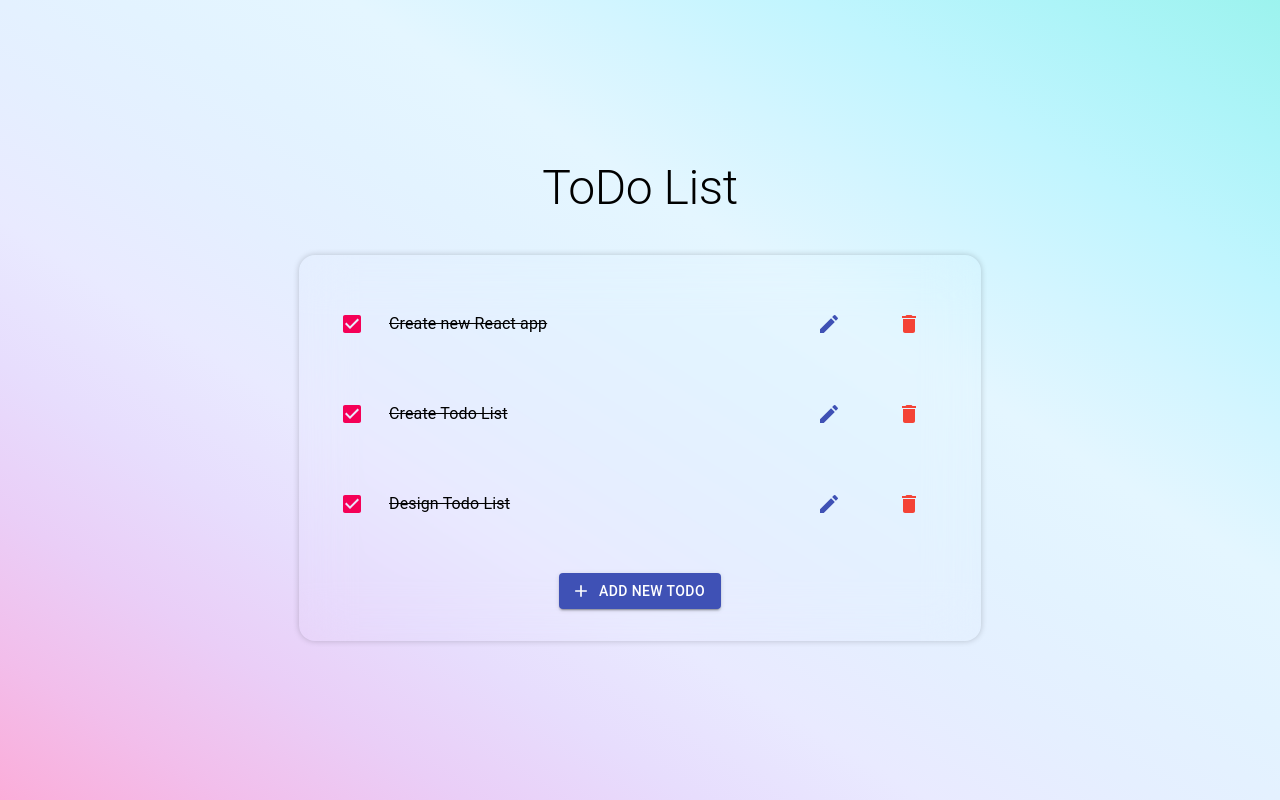
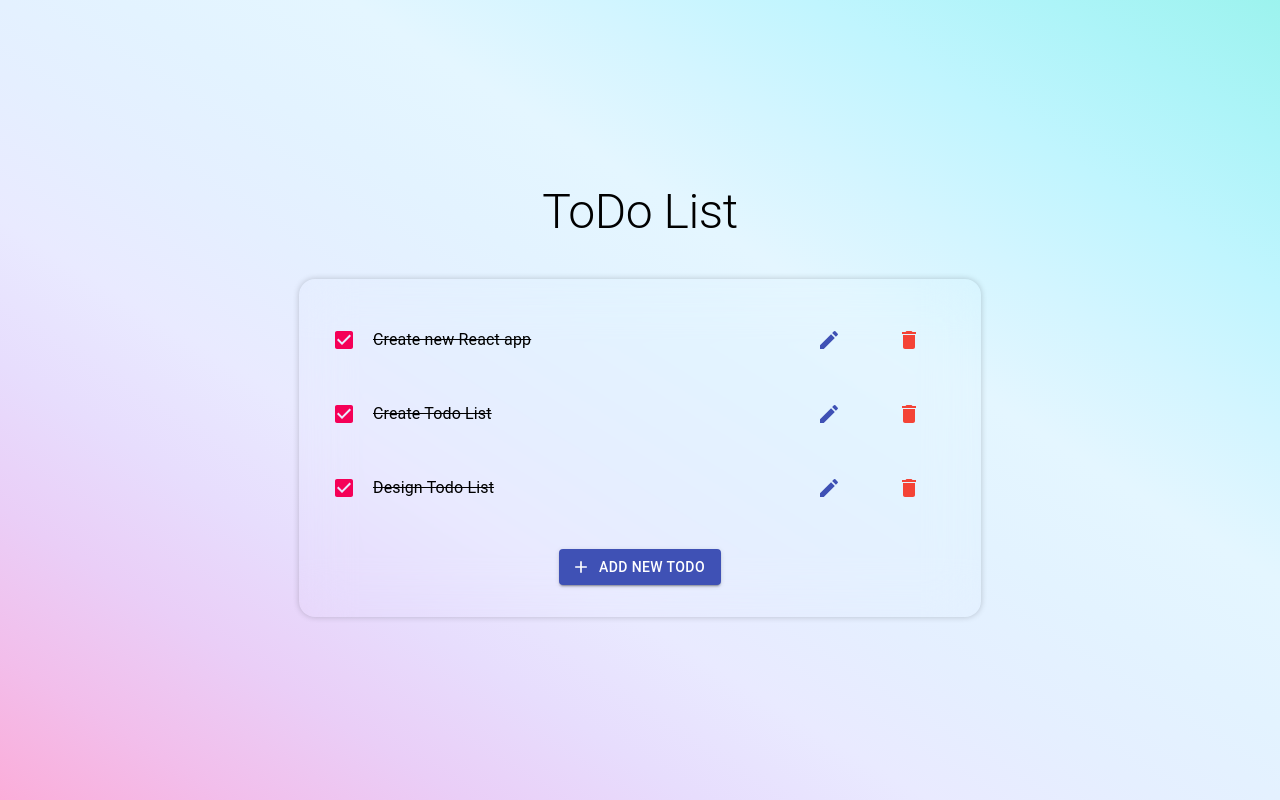
Before and after one commit to roma-frontend/todo-list, a React (Create React App) app: page / in a window 1280 px wide. Built offline with nearby package versions, Linux system fonts and the light colour scheme; the HTML template or start-up script is replaced by a standard one.

Commit message:
always are ready

```diff
--- a/src/App.tsx
+++ b/src/App.tsx
@@ -5,8 +5,7 @@ function App() {
 
   return (
     <div>
-      <TodoList
-      />
+      <TodoList />
     </div>
   );
 }
--- a/src/components/Todo.tsx
+++ b/src/components/Todo.tsx
@@ -99,6 +99,7 @@ const TodoList: React.FC = () => {
           {tasks.map((task) => (
             <ListItem key={task.id} disableGutters>
               <Checkbox
+                style={{ margin: ".5rem" }}
                 checked={task.completed}
                 onChange={() =>
                   setTasks((prevTasks) =>
@@ -147,7 +148,8 @@ const TodoList: React.FC = () => {
           onClose={handleCancelEdit}
           PaperProps={{
             style: {
-              width: "100%"
+              width: "100%",
+              padding: "1rem"
             },
           }}
         >
```
